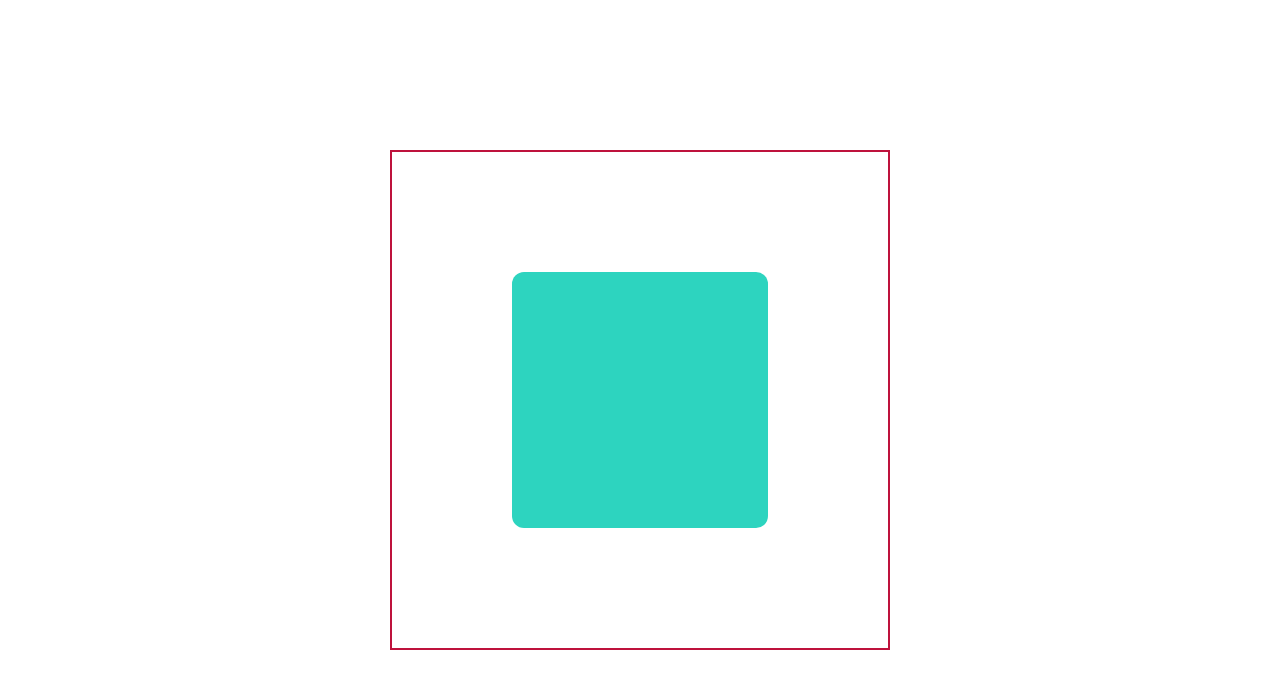
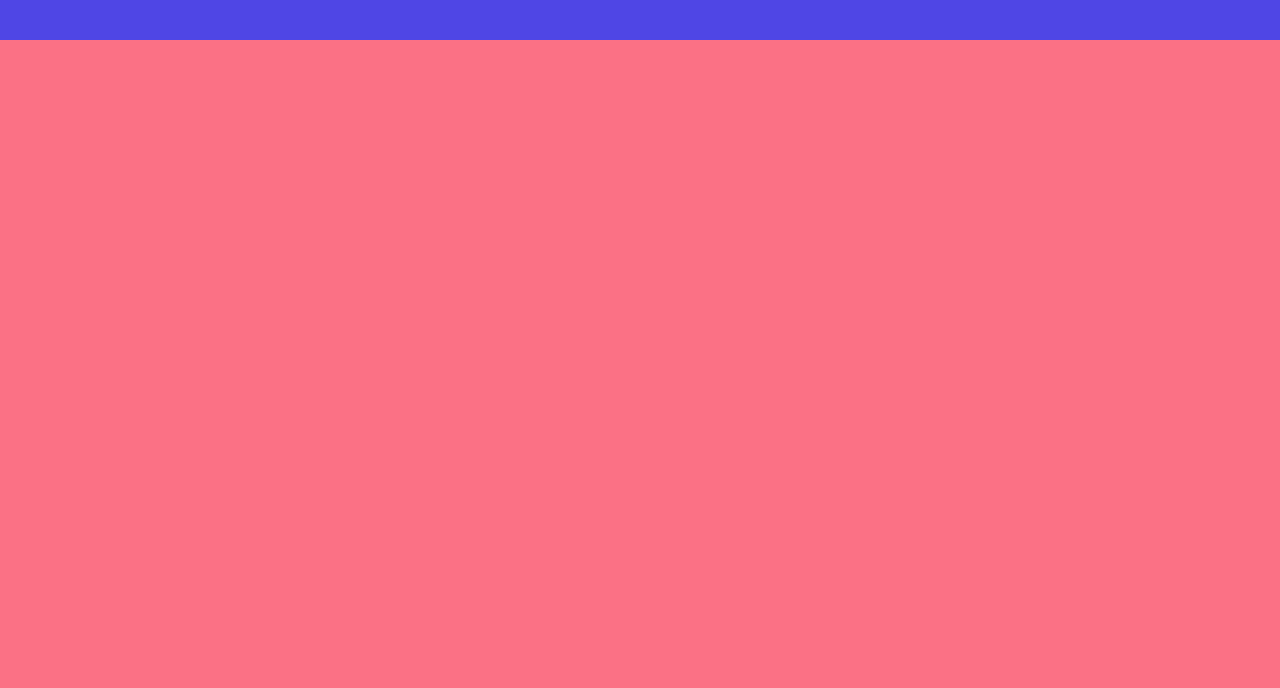
Before and after one commit to Abu-Jayed/learn-framer-motion, a React (Vite) app: page / in a window 1280 px wide. Shown: the top 688 px of the page. Built offline with nearby package versions, Linux system fonts and the light colour scheme.

Commit message:
Lesson12 scroll progress bar.

```diff
--- a/src/App.tsx
+++ b/src/App.tsx
@@ -1,10 +1,10 @@
 import "./App.css";
-import Lesson11 from "./framer-motion/Lesson11";
+import Lesson12 from "./framer-motion/Lesson12";
 
 function App() {
   return (
-    <div className="flex flex-col items-center justify-center w-full mx-auto h-[100vh] ">
-      <Lesson11></Lesson11>
+    <div className="flex flex-col items-center justify-center w-full mx-auto h-[200vh]  bg-rose-400">
+      <Lesson12></Lesson12>
     </div>
   );
 }
--- /dev/null
+++ b/src/framer-motion/Lesson12.tsx
@@ -0,0 +1,20 @@
+import { motion, useMotionValueEvent, useScroll } from "framer-motion";
+
+const Lesson12 = () => {
+  const { scrollY, scrollYProgress } = useScroll();
+
+  // useMotionValueEvent(scrollY, "change", (e) => {
+  //   console.log(e);
+  // });
+  // useMotionValueEvent(scrollYProgress, "change", (e) => {
+  //   console.log("Progress", e);
+  // });
+
+  return (
+    <motion.div className="h-10 w-full fixed top-0 bg-indigo-600" style={{scaleX: scrollYProgress}}>
+
+    </motion.div>
+  );
+};
+
+export default Lesson12;
```
